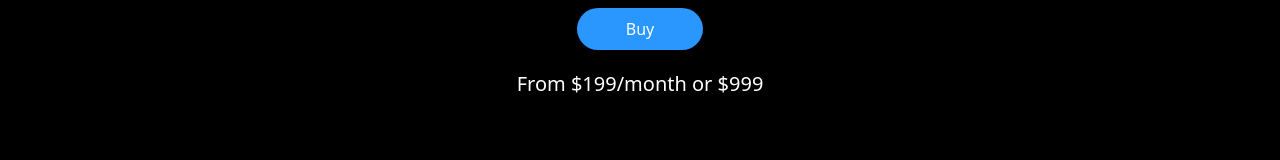
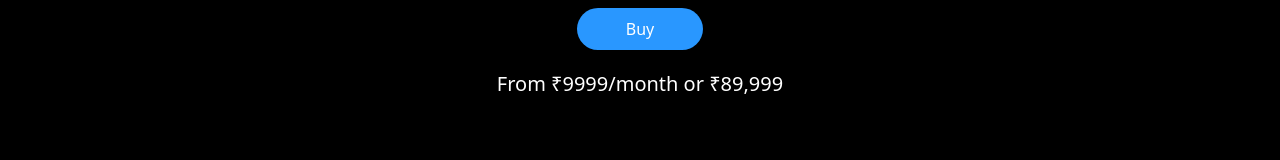
Before and after one commit to SidakVats/apple-website-clone, a React (Vite) app: page / in a window 1280 px wide. Shown: the part 718-878 px from the top of the page. Built offline with nearby package versions, Linux system fonts and the light colour scheme; no server answers.

Commit message:
updated symbol

```diff
--- a/src/components/Hero.jsx
+++ b/src/components/Hero.jsx
@@ -73,7 +73,7 @@ const Hero = () => {
         <a href="#highlights" className="btn">
           Buy
         </a>
-        <p className="font-normal text-xl">From $199/month or $999</p>
+        <p className="font-normal text-xl">From ₹9999/month or ₹89,999</p>
       </div>
     </section>
   );
```
